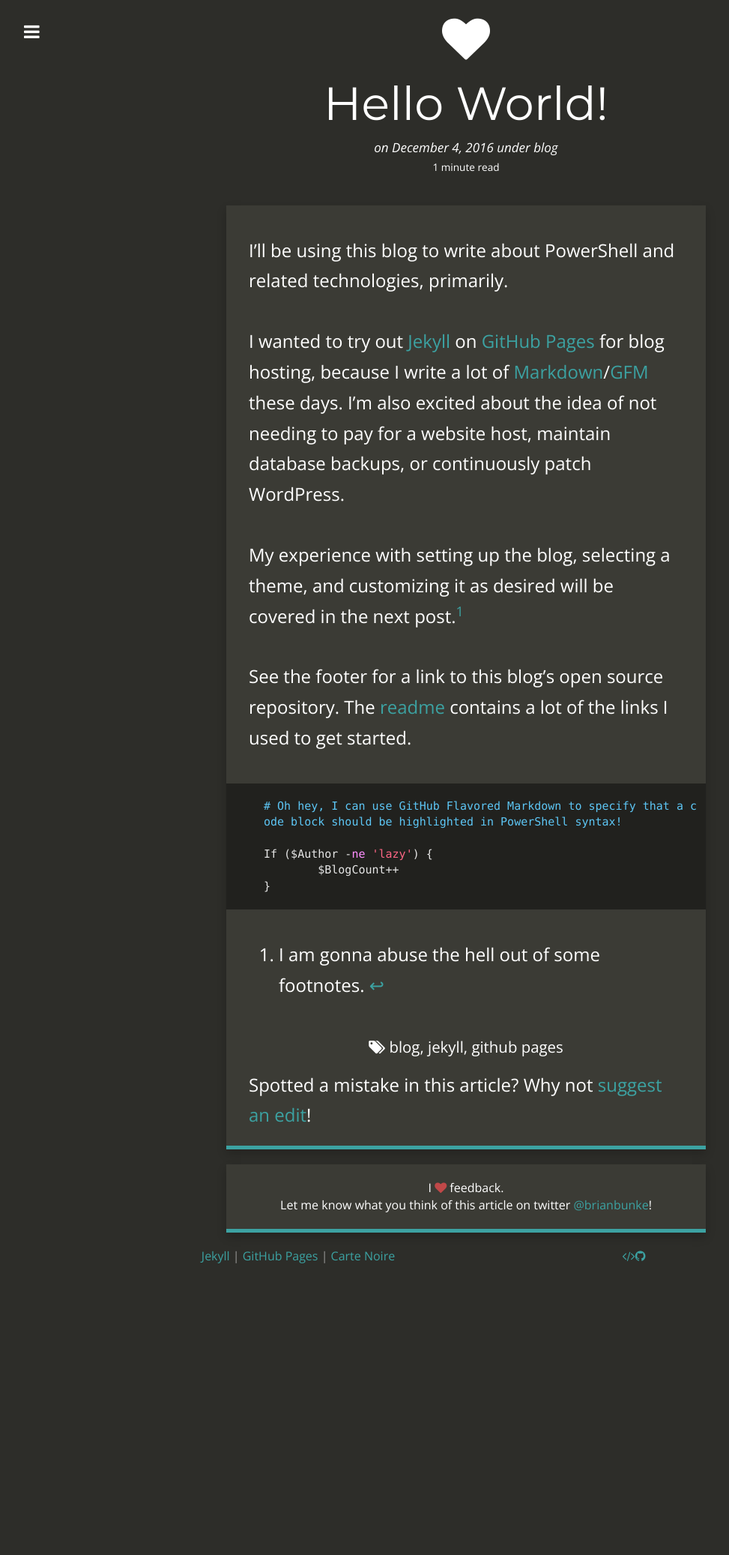
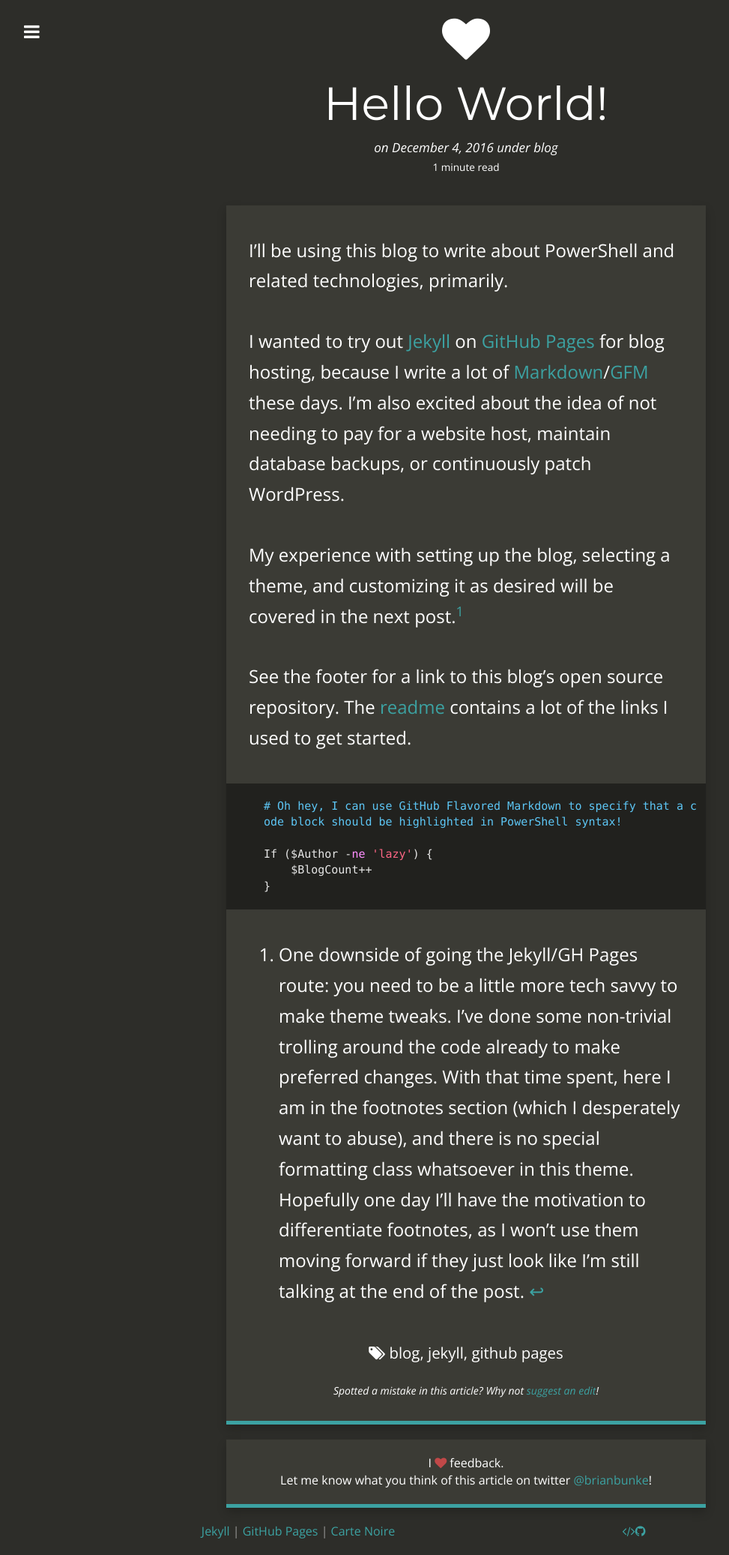
Before and after one commit to brianbunke/brianbunke.github.io, a Jekyll site: the page built from _posts/2016-12-04-hello-world.md, in a window 1280 px wide. Shown: the whole page at 75% size, without its empty margins (18-991 px from the left). Built offline with Jekyll 4.4.1, drawn with Linux system fonts in a browser that asks for light colours; nearby versions of some CDN libraries; before the commit the page ends 1707 px from its top, so only the background shows below that.

Commit message:
Address undesired formatting

````diff
--- a/_posts/2016-12-04-hello-world.md
+++ b/_posts/2016-12-04-hello-world.md
@@ -23,11 +23,11 @@ See the footer for a link to this blog's open source repository. The [readme] co
 # Oh hey, I can use GitHub Flavored Markdown to specify that a code block should be highlighted in PowerShell syntax!
 
 If ($Author -ne 'lazy') {
-	$BlogCount++
+    $BlogCount++
 }
 ```
 
-[^1]: I am gonna abuse the hell out of some footnotes.
+[^1]: One downside of going the Jekyll/GH Pages route: you need to be a little more tech savvy to make theme tweaks. I've done some non-trivial trolling around the code already to make preferred changes. With that time spent, here I am in the footnotes section (which I desperately want to abuse), and there is no special formatting class whatsoever in this theme. Hopefully one day I'll have the motivation to differentiate footnotes, as I won't use them moving forward if they just look like I'm still talking at the end of the post.
 
 [Jekyll]: <https://jekyllrb.com/>
 [GP]: <https://pages.github.com/>
--- a/css/style.scss
+++ b/css/style.scss
@@ -711,6 +711,13 @@ ul {
 
 			}
 
+			.suggest-edit {
+				font-size:  14px;
+				font-style: italic;
+				text-align: center;
+
+			}
+
 		}
 
 		.feedback {
````
